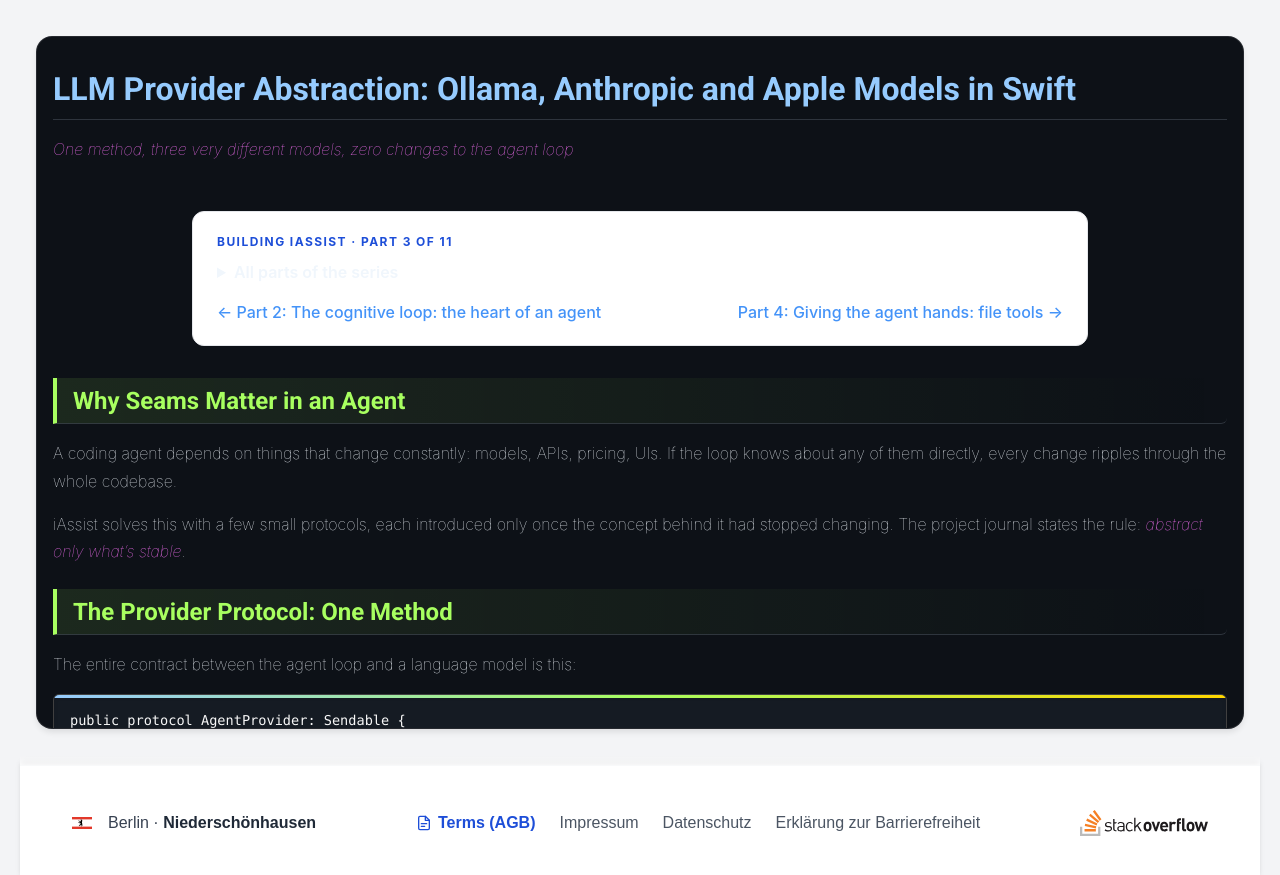
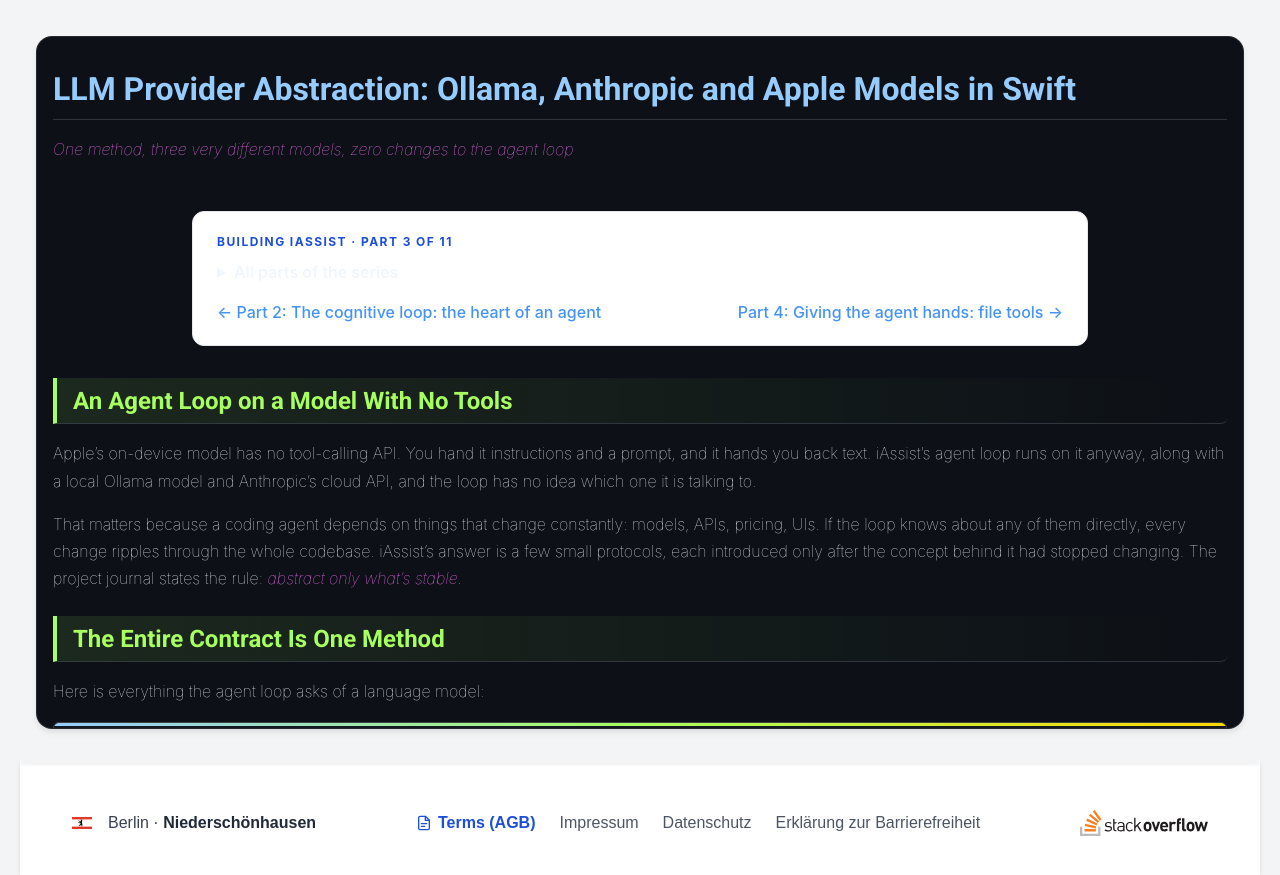
Before and after one commit to congruent-tech/congruent-tech.github.io, a Jekyll site: the page built from en/insights/ai/building-iassist/03-protocols-and-providers.markdown, in a window 1280 px wide. Shown: the top 875 px of the page. Built offline with Jekyll 4.4.1, drawn with Linux system fonts in a browser that asks for light colours; nearby versions of some CDN libraries; a style sheet for code colours, icons or effects is not loaded; part of the change alters nothing that is shown.

Commit message:
Rewrite Building iAssist part 3 for a more engaging read
Co-Authored-By: Claude Opus 5.5 <noreply@anthropic.com>

````diff
--- a/en/insights/ai/building-iassist/03-protocols-and-providers.markdown
+++ b/en/insights/ai/building-iassist/03-protocols-and-providers.markdown
@@ -16,15 +16,15 @@ series: "Building iAssist"
 
 {% include iassist-series-nav.html %}
 
-## Why Seams Matter in an Agent
+## An Agent Loop on a Model With No Tools
 
-A coding agent depends on things that change constantly: models, APIs, pricing, UIs. If the loop knows about any of them directly, every change ripples through the whole codebase.
+Apple's on-device model has no tool-calling API. You hand it instructions and a prompt, and it hands you back text. iAssist's agent loop runs on it anyway, along with a local Ollama model and Anthropic's cloud API, and the loop has no idea which one it is talking to.
 
-iAssist solves this with a few small protocols, each introduced only once the concept behind it had stopped changing. The project journal states the rule: *abstract only what's stable*.
+That matters because a coding agent depends on things that change constantly: models, APIs, pricing, UIs. If the loop knows about any of them directly, every change ripples through the whole codebase. iAssist's answer is a few small protocols, each introduced only after the concept behind it had stopped changing. The project journal states the rule: *abstract only what's stable*.
 
-## The Provider Protocol: One Method
+## The Entire Contract Is One Method
 
-The entire contract between the agent loop and a language model is this:
+Here is everything the agent loop asks of a language model:
 
 ```swift
 public protocol AgentProvider: Sendable {
@@ -32,13 +32,9 @@ public protocol AgentProvider: Sendable {
 }
 ```
 
-The loop sends a neutral message history and a list of tool specifications. It gets back a neutral reply: either text, or a list of tool calls, plus optional token usage, optional "narration" text and a truncation flag.
+The loop sends a neutral message history and a list of tool specifications. It gets back a neutral reply: either text or a list of tool calls, plus optional token usage, optional "narration" text and a truncation flag. Everything provider-specific lives behind that method, and the loop has never had to change when a new backend arrived.
 
-Everything provider-specific lives behind this method. The loop has never had to change when a new backend was added.
-
-## The Neutral Message Model
-
-The messages themselves are provider-neutral too:
+The messages are just as neutral:
 
 ```swift
 public struct AgentMessage {
@@ -47,33 +43,29 @@ public struct AgentMessage {
 }
 ```
 
-This neutral model became more valuable than expected. It is what gets saved to disk, what gets imported from other tools, and what the context inspector shows. One shape, everywhere.
+This shape turned out to be worth more than we expected. It is what gets saved to disk, what gets imported from other tools, and what the context inspector shows. One shape, everywhere.
 
-## Backend 1: Local Models Through an OpenAI-Compatible API
+## Backend 1: Small Local Models Are Excellent Teachers
 
 The first provider talked to `/chat/completions`, the OpenAI-compatible endpoint offered by **Ollama**, **LM Studio** and **llama.cpp**. That meant iAssist ran fully offline from day one, with `qwen2.5:3b` on an M1 MacBook.
 
-Small local models are excellent teachers. They fail early and visibly, which is how most of the loop guards from Part 2 were discovered.
+A weak model is a gift during development, because it fails early and visibly. Most of the loop guards from Part 2 were discovered this way.
 
 ## Backend 2: Anthropic, and the Shape of a Transcript
 
-Adding Anthropic's Messages API revealed that "neutral" needs translation. Two examples from the commit history:
-
-**Tool results must be batched.** iAssist stores one `.tool` message per tool result. Anthropic expects all results of one assistant turn in a *single* user message. The provider merges them on the way out:
+Anthropic's Messages API showed us that "neutral" still needs translation. iAssist stores one `.tool` message per tool result, but Anthropic expects all the results of one assistant turn in a *single* user message. So the provider merges them on the way out:
 
 ```text
 fix(anthropic): batch tool results into one user turn; roomier cloud output
 ```
 
-**Every tool call needs a result, immediately after it.** Otherwise the API returns HTTP 400. The live loop always pairs them correctly, but imported or compacted histories might not. That led to a repair step at the send boundary, covered in Part 7.
+The API is stricter still: every tool call needs its result immediately after it, or you get an HTTP 400. The live loop always pairs them correctly, but imported or compacted histories might not, which led to a repair step at the send boundary (Part 7).
 
-The lesson: the neutral model is iAssist's truth, and each provider is an **adapter** that translates it into the backend's native shape.
+The neutral model stays iAssist's truth, and each provider is an **adapter** that translates it into the backend's native shape.
 
-## Backend 3: Apple's On-Device Model, Which Has No Tools API
+## Backend 3: Teaching a Text-Only Model to Call Tools
 
-Apple's on-device Foundation Model (macOS 26+) is interesting because it has **no native tool-calling API**. You give it instructions and a prompt, and you get text back.
-
-Instead of special-casing it, iAssist added a reusable adapter for any text-only model:
+Now back to Apple's on-device Foundation Model (macOS 26+). Rather than special-case it, iAssist added a reusable adapter for any model that can only do text:
 
 ```swift
 /// The one thing a text-only model must do: complete a prompt, given instructions, as text.
@@ -82,19 +74,19 @@ public protocol TextModelBackend: Sendable {
 }
 ```
 
-A `PromptToolBridge` does the translation work:
+A `PromptToolBridge` does the translation:
 
 - tools → a description inside the instructions
 - message history → a flat transcript
 - the model's text reply → a neutral tool call, if it asked for one
 
-`TextModeProvider<Backend>` glues the two into an `AgentProvider`. Adding the Apple model cost one small conformance. Any future text-only model costs the same.
+`TextModeProvider<Backend>` glues the two into an `AgentProvider`. Adding the Apple model cost one small conformance, and any future text-only model costs the same.
 
-The code is honest about scope, in a comment worth quoting:
+The code stays honest about what this buys you, in a comment worth quoting:
 
 > "A SMALL (~3B) on-device model — good for chat and light tasks, not a substitute for Claude or a strong local Llama at multi-step, tool-heavy coding."
 
-## Choosing a Provider at Runtime
+## Two Windows, Two Models
 
 Users switch models with `/model` in the terminal or a toggle in the Mac app. A single `ProviderSelector` builds every provider, so the terminal and the GUI can never drift apart in how they configure models:
 
@@ -104,11 +96,11 @@ public enum ProviderKind: String, CaseIterable {
 }
 ```
 
-Later, each conversation got its **own** provider configuration. Two Mac windows can talk to two different models at the same time: one to Claude for hard work, one to a local model for quick questions.
+Later, each conversation got its **own** provider configuration, so two Mac windows can talk to two different models at once: Claude for the hard work, a local model for quick questions.
 
-## Decorators: Adding Features Without Touching Providers
+## Features That Wrap Instead of Modify
 
-Because every provider has the same one-method shape, cross-cutting features wrap it instead of modifying it. Token metering is the clearest example:
+When every provider has the same one-method shape, cross-cutting features can wrap it instead of changing it. Token metering is the clearest example:
 
 ```swift
 // MeteredProvider wraps ANY provider and reports each call's facts
@@ -123,7 +115,7 @@ let provider = MeteredProvider(
 )
 ```
 
-The core reports *facts* (timestamp, model id, tokens). It never learns about prices or storage. The `iAssistMetrics` package (SwiftData) turns those facts into a cost dashboard. Local and on-device calls are priced as free, a detail that was itself a bug fix:
+The core reports *facts* (timestamp, model id, tokens) and never learns about prices or storage. The `iAssistMetrics` package (SwiftData) turns those facts into a cost dashboard. Local and on-device calls are priced as free, which we only got right after a bug had been charging them at Anthropic's rates:
 
 ```text
 fix(metrics): price on-device/local turns as free, not at Anthropic rates
@@ -131,9 +123,9 @@ fix(metrics): price on-device/local turns as free, not at Anthropic rates
 
 A debug "wire tap" works the same way: `/debug` shows the raw traffic to and from the model, which is invaluable when a provider rejects a request.
 
-## The Agent Protocol
+## The Same Trick, One Level Up
 
-The same idea applies one level up. Anything that *is* an agent conforms to:
+Anything that *is* an agent conforms to its own small protocol:
 
 ```swift
 public protocol Agent: Sendable {
@@ -143,24 +135,23 @@ public protocol Agent: Sendable {
 }
 ```
 
-The spawn tool and the console hold `any Agent`, not the concrete `CognitiveLoop`. That made it possible to build agents with different behaviour later, without touching their callers.
+The spawn tool and the console hold `any Agent`, not the concrete `CognitiveLoop`, so agents with different behaviour could arrive later without touching their callers.
 
 ## Why Protocols, Not a Base Class?
 
 The journal answers this directly: protocols plus composition avoid the fragile base class problem. A `MeteredProvider` doesn't inherit from `AnthropicProvider`. It *contains* any provider. Features stack like Lego instead of forming a deep hierarchy where changing the parent breaks the children.
 
-## A Small but Telling Default: Temperature
+## For Agents, Predictable Beats Creative
 
-One more provider detail: sampling temperature became configurable, with a **low default**. For a coding agent that reads files and calls tools, predictable beats creative. A low temperature noticeably reduced random tool choices on small models.
+One small default says a lot. Sampling temperature became configurable, with a **low default**, because an agent that reads files and calls tools has no use for creativity in its tool choices. On small models, the lower temperature noticeably reduced random ones.
 
 ## Key Takeaways
 
 - Keep the model contract tiny: one `send` method, neutral in and neutral out.
-- Treat each backend as an adapter that translates the neutral model into its native shape.
-- Build reusable bridges (like text-mode tool calling) instead of special cases.
+- Treat each backend as an adapter, and build reusable bridges (like text-mode tool calling) instead of special cases.
 - Add cross-cutting features like metering as decorators around the protocol.
 - Introduce a protocol when the concept is stable, not before.
 
-In Part 4 we give the agent its hands: file tools that read, search and edit code, safely inside a workspace.
+The agent can now think on any model. It still can't touch anything. Part 4 gives it hands, and discovers that the biggest lever on tool quality is the wording of its error messages.
 
 {% include iassist-series-nav.html %}
````
